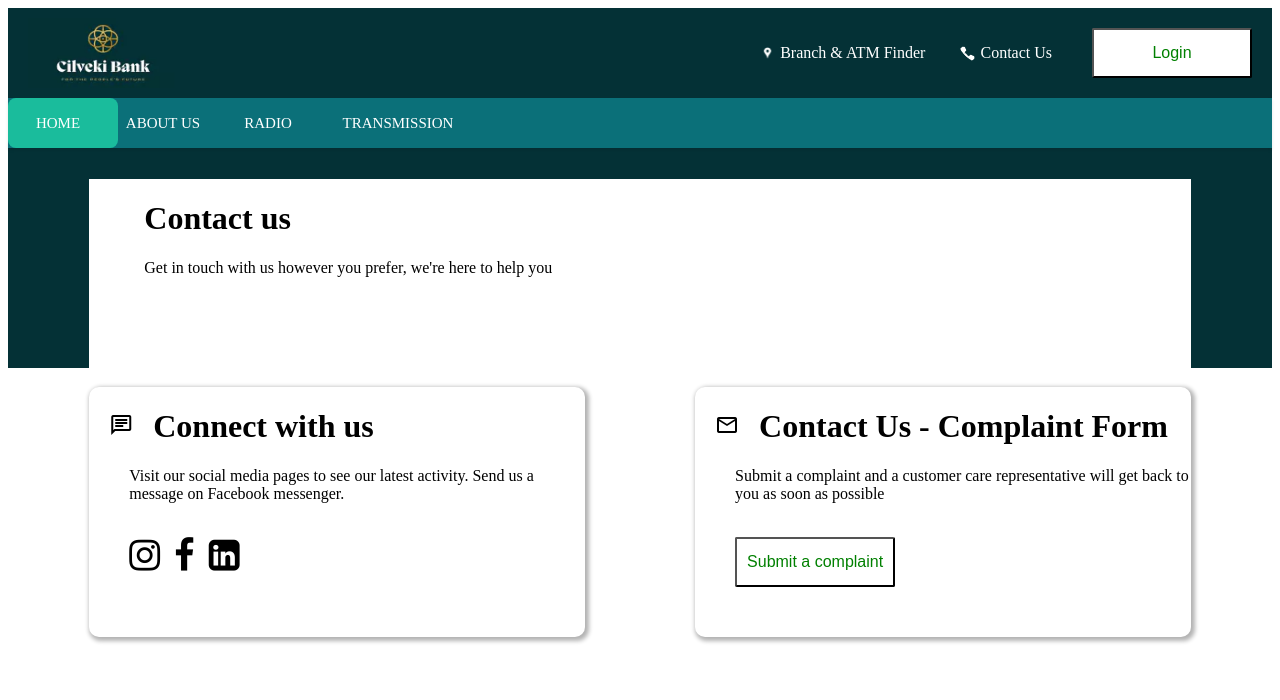
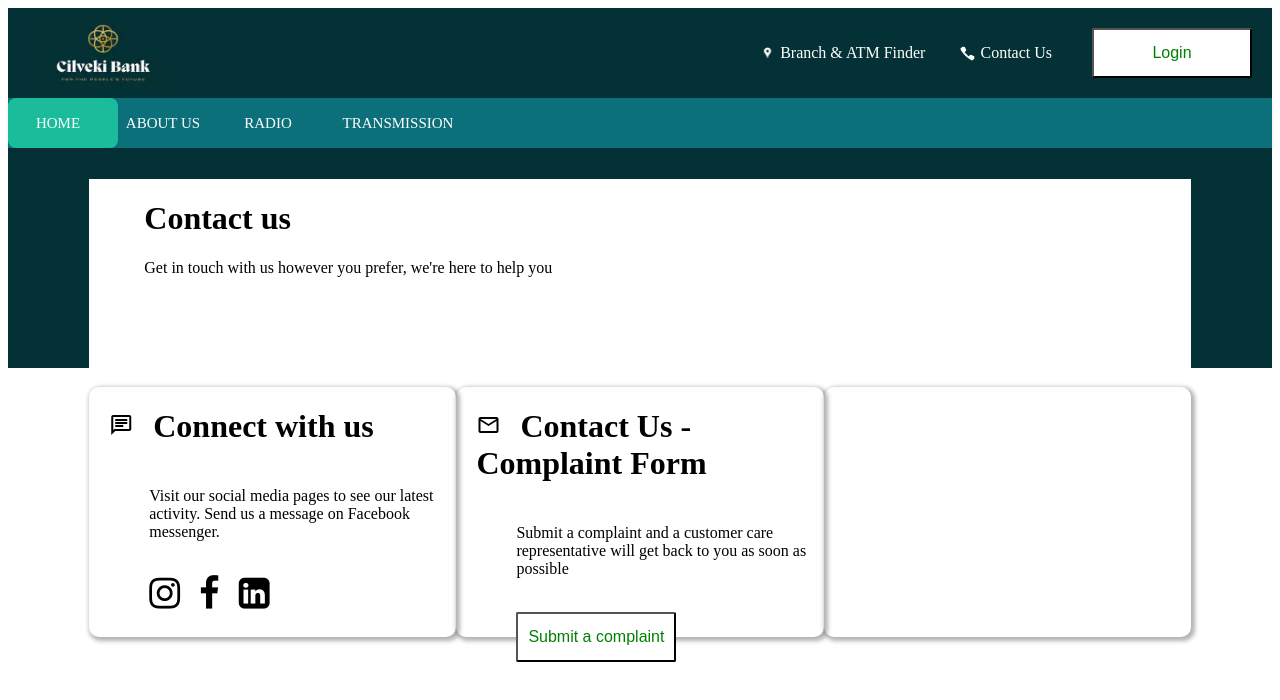
Before and after one commit to software-engineering-2023/Bank-Website, a website built with Parcel: page ContactUs.html in a window 1280 px wide. Built offline with nearby package versions, Linux system fonts and the light colour scheme; a web font is replaced by a local one.

Commit message:
contactus

```diff
--- a/ContactUs.css
+++ b/ContactUs.css
@@ -182,6 +182,7 @@ nav a:nth-child(6):hover~.animation {
     justify-content: space-between;
     height: 250px;
     margin-top: 10%;
+
 }
 
 form{
--- a/ContactUs.html
+++ b/ContactUs.html
@@ -22,17 +22,6 @@
     <link rel="stylesheet"
         href="https://fonts.googleapis.com/css2?family=Material+Symbols+Outlined:opsz,wght,FILL,GRAD@48,400,0,0" />
     <!-- JS -->
-    <script>
-        const reportProblemBtn = document.getElementById('reportProblemBtn');
-
-        // Function to handle button click event
-        function handleReportProblemClick() {
-          // Redirect to reports.html
-          window.location.href = 'reports.html';
-        }
-
-        reportProblemBtn.addEventListener('click', handleReportProblemClick);
-      </script>
 
 </head>
 
@@ -67,20 +56,24 @@
                 <form>
                     <h1 style="padding-left:20px"><span class="material-symbols-outlined"
                             style="padding-right: 20px;">chat</span>Connect with us</h1>
-                    <p style="padding-left:40px;">Visit our social media pages to see our latest activity. Send us a
+                    <p style="padding-left:60px;padding-top: 20px;">Visit our social media pages to see our latest activity. Send us a
                         message on Facebook messenger.</p>
                     <br>
-                    <i class="fa fa-instagram" style="font-size:36px;padding-left:40px;"></i>
-                    <i class="fa fa-facebook-f" style="font-size:36px;padding-left:10px;"></i>
-                    <i class="fa fa-linkedin-square" style="font-size:36px;padding-left:10px;"></i>
+                    <i class="fa fa-instagram" style="font-size:36px;padding-left:60px;"></i>
+                    <i class="fa fa-facebook-f" style="font-size:36px;padding-left:15px;"></i>
+                    <i class="fa fa-linkedin-square" style="font-size:36px;padding-left:15px;"></i>
                 </form>
                 <form>
                     <h1 style="padding-left:20px"><span class="material-symbols-outlined"
                             style="padding-right: 20px;">mail</span>Contact Us - Complaint Form</h1>
-                    <p style="padding-left: 40px;">Submit a complaint and a customer care representative will get back
+                    <p style="padding-left: 60px;padding-top: 20px;">Submit a complaint and a customer care representative will get back
                         to you as soon as possible</p>
                     <br>
-                    <button id="reportProblemBtn" class="button" style="margin-left: 40px;">Submit a complaint</button>
+                    <button class="button" style="margin-left: 60px;"><a href="reports.html" style="text-decoration: none;outline: none;color: inherit;">Submit a complaint</a></button>
+
+                </form>
+                <form>
+
                 </form>
             </div>
         </div>
```
